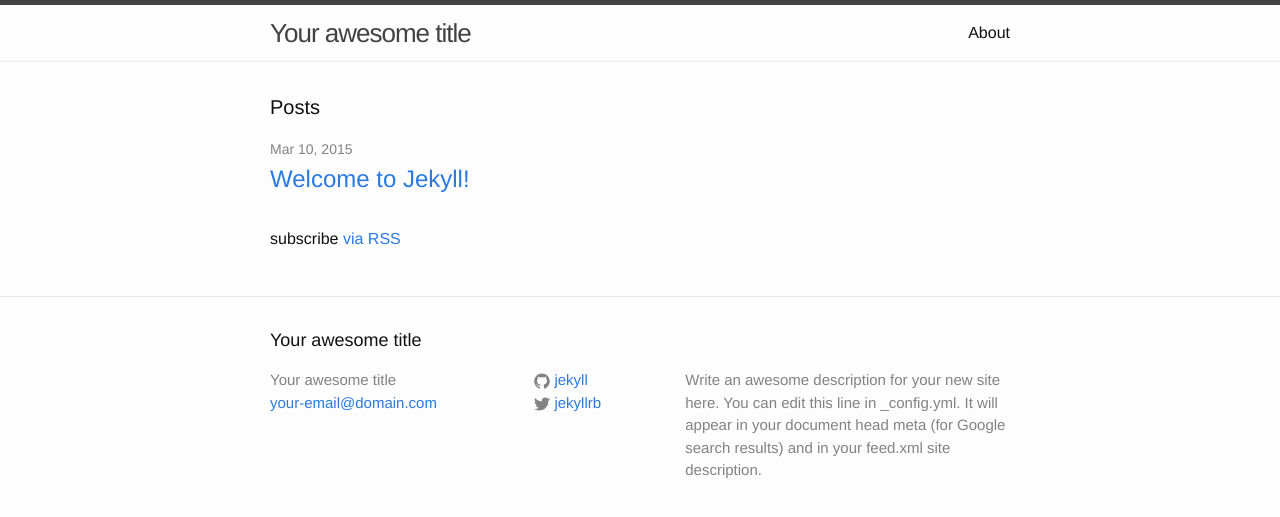
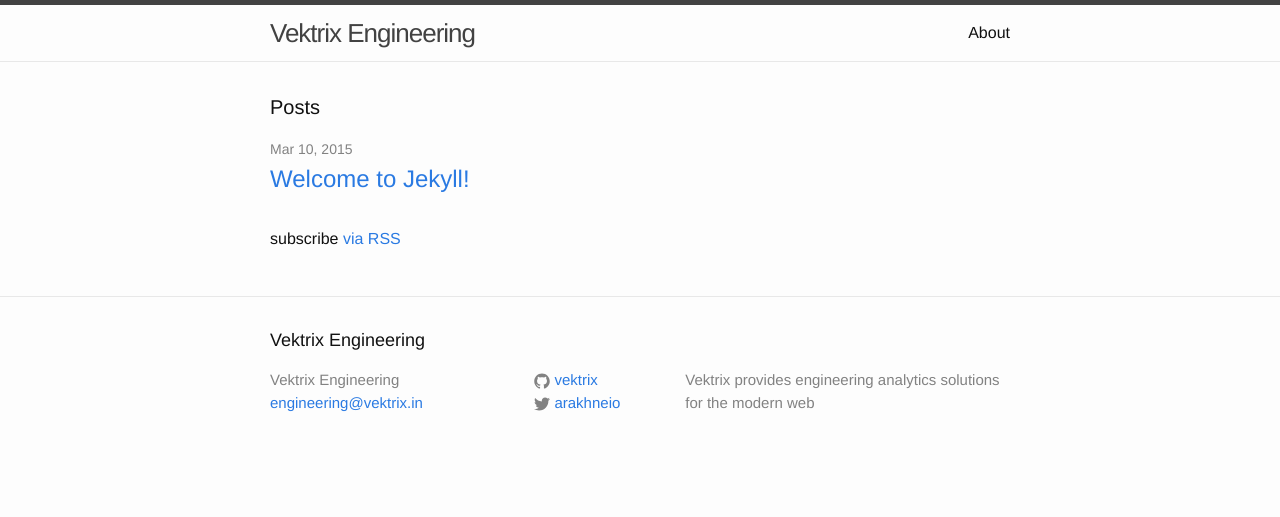
Before and after one commit to vektrix/vektrix.github.io, a Jekyll site: the page built from index.html, in a window 1280 px wide. Shown: the top 517 px of the page. Built offline with Jekyll 4.4.1, drawn with Linux system fonts in a browser that asks for light colours.

Commit message:
minor changes

```diff
--- a/_config.yml
+++ b/_config.yml
@@ -1,14 +1,12 @@
 # Site settings
-title: Your awesome title
-email: your-email@domain.com
+title: Vektrix Engineering
+email: engineering@vektrix.in
 description: > # this means to ignore newlines until "baseurl:"
-  Write an awesome description for your new site here. You can edit this
-  line in _config.yml. It will appear in your document head meta (for
-  Google search results) and in your feed.xml site description.
+ Vektrix provides engineering analytics solutions for the modern web
 baseurl: "" # the subpath of your site, e.g. /blog/
-url: "http://yourdomain.com" # the base hostname & protocol for your site
-twitter_username: jekyllrb
-github_username:  jekyll
+url: "http://vektrix.in" # the base hostname & protocol for your site
+twitter_username: arakhneio
+github_username:  vektrix
 
 # Build settings
 markdown: kramdown
```
